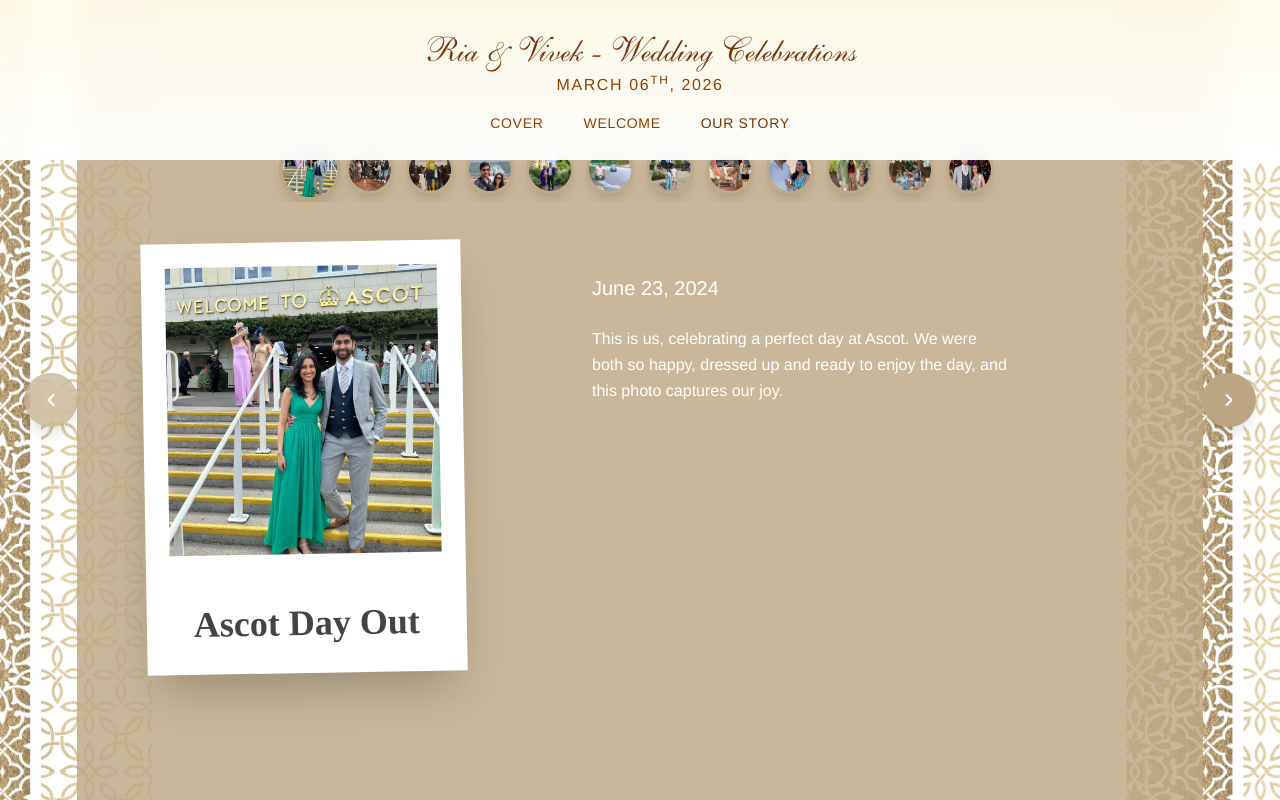
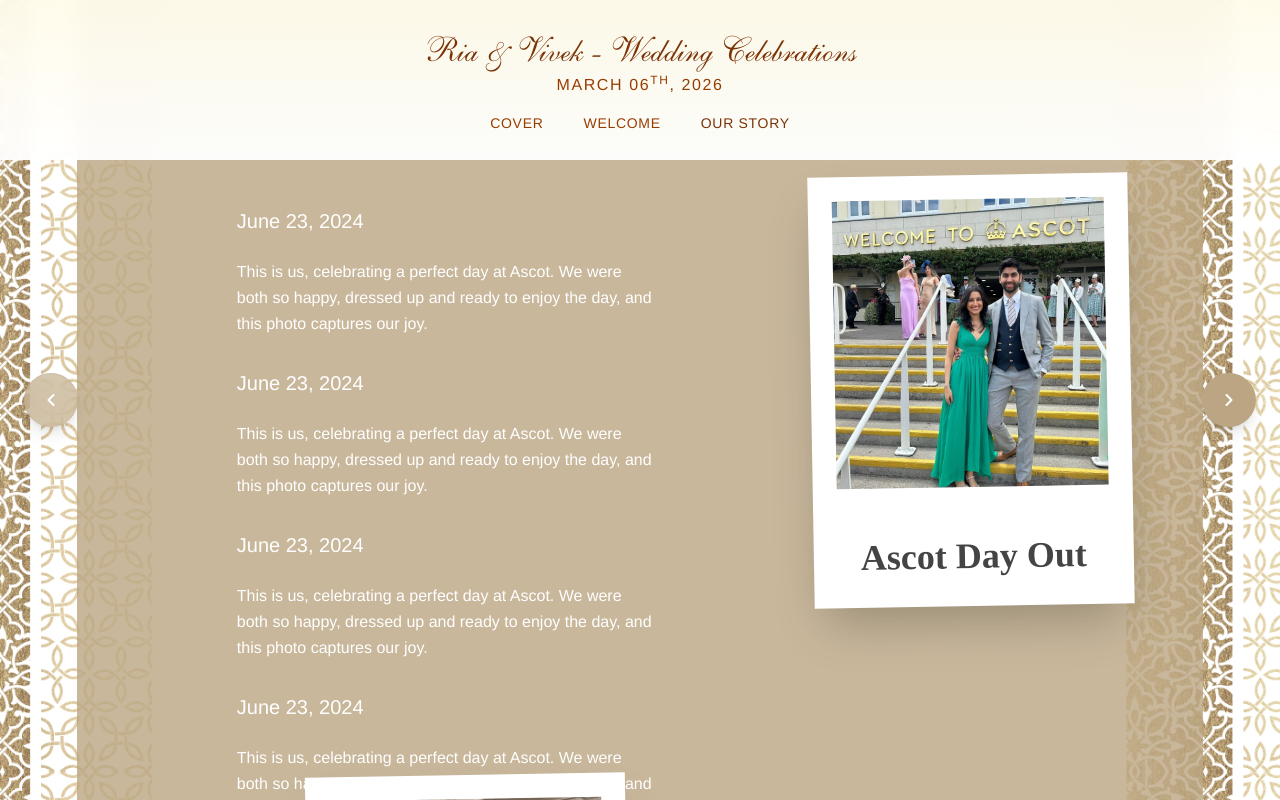
Before and after one commit to Ashish-Singh-Negi/wed, a Next.js app: page /our-story in a window 1280 px wide. Shown: the top 800 px of the page. Built offline with nearby package versions, Linux system fonts and the light colour scheme; a web font is replaced by a local one.

Commit message:
Change Font

```diff
--- a/app/(main)/our-story/page.tsx
+++ b/app/(main)/our-story/page.tsx
@@ -39,72 +39,84 @@ export default function OurStoryPage() {
       date: "June 23, 2024",
       image: "/ascot.jpg",
       content: `This is us, celebrating a perfect day at Ascot. We were both so happy, dressed up and ready to enjoy the day, and this photo captures our joy.`,
+      positon: "right-10",
     },
     {
       title: "Ria meets Vivek's Family",
       date: "December 15, 2024",
       image: "/ria-meets-vivek-family.jpg",
       content: `Here is a special moment we'll never forget: the day Ria met my family. On December 15, 2024, we all got together, and it felt so natural, like the beginning of something truly wonderful.`,
+      positon: "left-50",
     },
     {
       title: "Vivek meets Ria's Family",
       date: "December 23, 2024",
       image: "/vivek-meets-ria-family.jpg",
       content: `New beginnings and growing families! We absolutely loved this moment on December 23, 2024, when Vivek officially met Ria's family. Surrounded by holiday cheer and a beautiful Christmas tree, it was the perfect start to our combined family journey.`,
+      positon: "right-28",
     },
     {
       title: "Isle of Wight Excursion",
       date: "June 22, 2025",
       image: "/isle-of-wight-excursion.jpg",
       content: `One of our favorite memories! This was us, so happy and ready for fun on our Isle of Wight trip on June 22, 2025. We loved every moment of sailing, exploring, and just being together, soaking in the beautiful views and making memories that last a lifetime.`,
+      positon: "left-80",
     },
     {
       title: "Ria passes!",
       date: "July 18, 2025",
       image: "/ria-passes.jpg",
       content: `A day to be proud of! This photo captures the moment on July 18, 2025, when we celebrated Ria's incredible achievement. It was a day of hard work paying off, marking a big milestone in our lives and a beautiful step forward in our journey together. What a special day to celebrate!`,
+      positon: "right-10",
     },
     {
       title: "Races in Singapore",
       date: "July 27, 2025",
       image: "/races-in-singapore.jpg",
       content: `Who said races are just for race cars? We took a trip to Singapore on July 27, 2025, and had an absolute blast on the Skyline Luge! This photo captures our competitive, fun-loving spirit. It was the perfect adventure and a reminder that our life together is a thrilling ride.`,
+      positon: "left-50",
     },
     {
       title: "Universal Roller Coaster",
       date: "July 27, 2025",
       image: "/universal-rollercoaster.jpg",
       content: `Ready for a wild ride! This photo perfectly sums up our journey together—full of excitement and adventure. Here we are, all smiles in front of the iconic Universal Studios globe in Singapore on July 27, 2025. It's just a taste of the thrilling life we're building, and we can't wait for you to be a part of it.`,
+      positon: "right-0",
     },
     {
       title: "She said yes!",
       date: "July 28, 2025",
       image: "/she-says-yes.jpg",
       content: `On July 28, 2025, our biggest adventure began. With the sooting sun as our witness and the water gently swaying beneath us, Vivek got down on one knee and asked Ria to marry him. This moment, captured in front of a heart-shaped arch and a 'Marry Me' sign, is the start of our journey toward happily ever after. We cannot wait to celebrate with you!`,
+      positon: "left-60",
     },
     {
       title: "Celebrating engaged life",
       date: "July 28, 2025",
       image: "/celebrating-engaged-life.jpg",
       content: `Every celebration feels more special when we're together...`,
+      positon: "right-20",
     },
     {
       title: "Roka-fied",
       date: "July 29, 2025",
       image: "/roka-fied.jpg",
       content: `Every celebration feels more special when we're together...`,
+      positon: "left-40",
     },
     {
       title: "She said yes again!",
       date: "July 30, 2025",
       image: "/she-says-yes-again.jpg",
       content: `Every celebration feels more special when we're together...`,
+      positon: "right-14",
     },
     {
       title: "Trip to Liverpool",
       date: "September 09, 2025",
       image: "/trip-to-liverpool.jpg",
       content: `Every celebration feels more special when we're together...`,
+      positon: "left-96",
     },
   ];
 
@@ -140,7 +152,7 @@ export default function OurStoryPage() {
         </div>
 
         {/* Thumbnail selector (desktop only) */}
-        <motion.div
+        {/* <motion.div
           initial={{ opacity: 0, scale: 0.9 }}
           animate={{ opacity: 1, scale: 1 }}
           transition={{ duration: 0.6, delay: 0.3 }}
@@ -167,7 +179,7 @@ export default function OurStoryPage() {
               </div>
             ))}
           </div>
-        </motion.div>
+        </motion.div> */}
 
         {/* Story display */}
         <div className="pt-10 flex items-center px-4 sm:px-6 lg:px-8">
@@ -210,39 +222,64 @@ export default function OurStoryPage() {
             </div>
 
             {/* Single story card for desktop */}
-            <div
-              key={currentStory}
-              className="hidden lg:block bg-white p-4 sm:p-6 shadow-2xl transform -rotate-1 hover:rotate-0 transition-transform duration-300 w-full max-w-sm lg:w-80 flex-shrink-0"
-            >
-              <div
-                className="mb-4 sm:mb-6 relative cursor-pointer"
-                onClick={() => setIsModalOpen(true)}
-              >
-                <AnimatePresence mode="wait">
-                  <motion.div
-                    key={stories[currentStory].image}
-                    initial={{ opacity: 0 }}
-                    animate={{ opacity: 1 }}
-                    exit={{ opacity: 0 }}
-                    transition={{ duration: 0.5 }}
+
+            <section className="relative h-[7200px] w-full">
+              {stories.map((story, index) => (
+                <>
+                  <div
+                    key={`content-${currentStory}`}
+                    className="lg:flex lg:flex-1 flex-col items-start text-white hidden px-32 pt-4 lg:pt-8 max-w-2xl text-center lg:text-left"
                   >
-                    <Image
-                      src={stories[currentStory].image || "/placeholder.svg"}
-                      alt={stories[currentStory].title}
-                      width={400}
-                      height={400}
-                      className="w-full h-48 sm:h-64 lg:h-72 object-cover"
-                    />
-                  </motion.div>
-                </AnimatePresence>
-              </div>
-              <h3 className="story-title-desktop font-cursive text-center">
-                {stories[currentStory].title}
-              </h3>
-            </div>
+                    <h2 className="text-lg sm:text-xl font-medium mb-4 sm:mb-6 text-white">
+                      {stories[currentStory].date}
+                    </h2>
+                    <div className="text-sm sm:text-base leading-relaxed font-light space-y-3 sm:space-y-4">
+                      {stories[currentStory].content
+                        .split("\n\n")
+                        .map((paragraph, index) => (
+                          <p key={index}>{paragraph}</p>
+                        ))}
+                    </div>
+                  </div>
+                  <div
+                    key={story.image + story.title}
+                    style={{
+                      top: `${index * 600}px`,
+                    }}
+                    className={`absolute ${story.positon}  hidden lg:block bg-white p-4 sm:p-6 shadow-2xl transform -rotate-1 hover:rotate-0 transition-transform duration-300 w-full max-w-sm lg:w-80 flex-shrink-0`}
+                  >
+                    <div
+                      className="mb-4 sm:mb-6 relative cursor-pointer"
+                      onClick={() => setIsModalOpen(true)}
+                    >
+                      <AnimatePresence mode="wait">
+                        <motion.div
+                          key={story.image}
+                          initial={{ opacity: 0 }}
+                          animate={{ opacity: 1 }}
+                          exit={{ opacity: 0 }}
+                          transition={{ duration: 0.5 }}
+                        >
+                          <Image
+                            src={story.image || "/placeholder.svg"}
+                            alt={story.title}
+                            width={400}
+                            height={400}
+                            className="w-full h-48 sm:h-64 lg:h-72 object-cover"
+                          />
+                        </motion.div>
+                      </AnimatePresence>
+                    </div>
+                    <h3 className="story-title-desktop font-cursive text-center">
+                      {story.title}
+                    </h3>
+                  </div>
+                </>
+              ))}
+            </section>
 
             {/* Story text (desktop only) */}
-            <div
+            {/* <div
               key={`content-${currentStory}`}
               className="lg:flex lg:flex-1 flex-col items-start text-white hidden px-32 pt-4 lg:pt-8 max-w-2xl text-center lg:text-left"
             >
@@ -256,7 +293,7 @@ export default function OurStoryPage() {
                     <p key={index}>{paragraph}</p>
                   ))}
               </div>
-            </div>
+            </div> */}
           </div>
         </div>
 
--- a/app/(main)/welcome/page.tsx
+++ b/app/(main)/welcome/page.tsx
@@ -47,7 +47,7 @@ export default function WelcomePage() {
     "
               >
                 <div className="flex flex-col justify-center gap-6">
-                  <h1 className="text-mobile-title font-alice lg:text-desktop-title leading-tight text-[#c4a882]">
+                  <h1 className="title text-mobile-title lg:text-desktop-title leading-tight text-[#c4a882]">
                     Welcome
                   </h1>
 
--- a/app/globals.css
+++ b/app/globals.css
@@ -43,6 +43,10 @@
 
 .font-trajanpro {
   font-family: "Trajanpro", cursive;
+}
+
+.font-english {
+  font-family: "English111";
 }
 
 /* Global body font */
```
